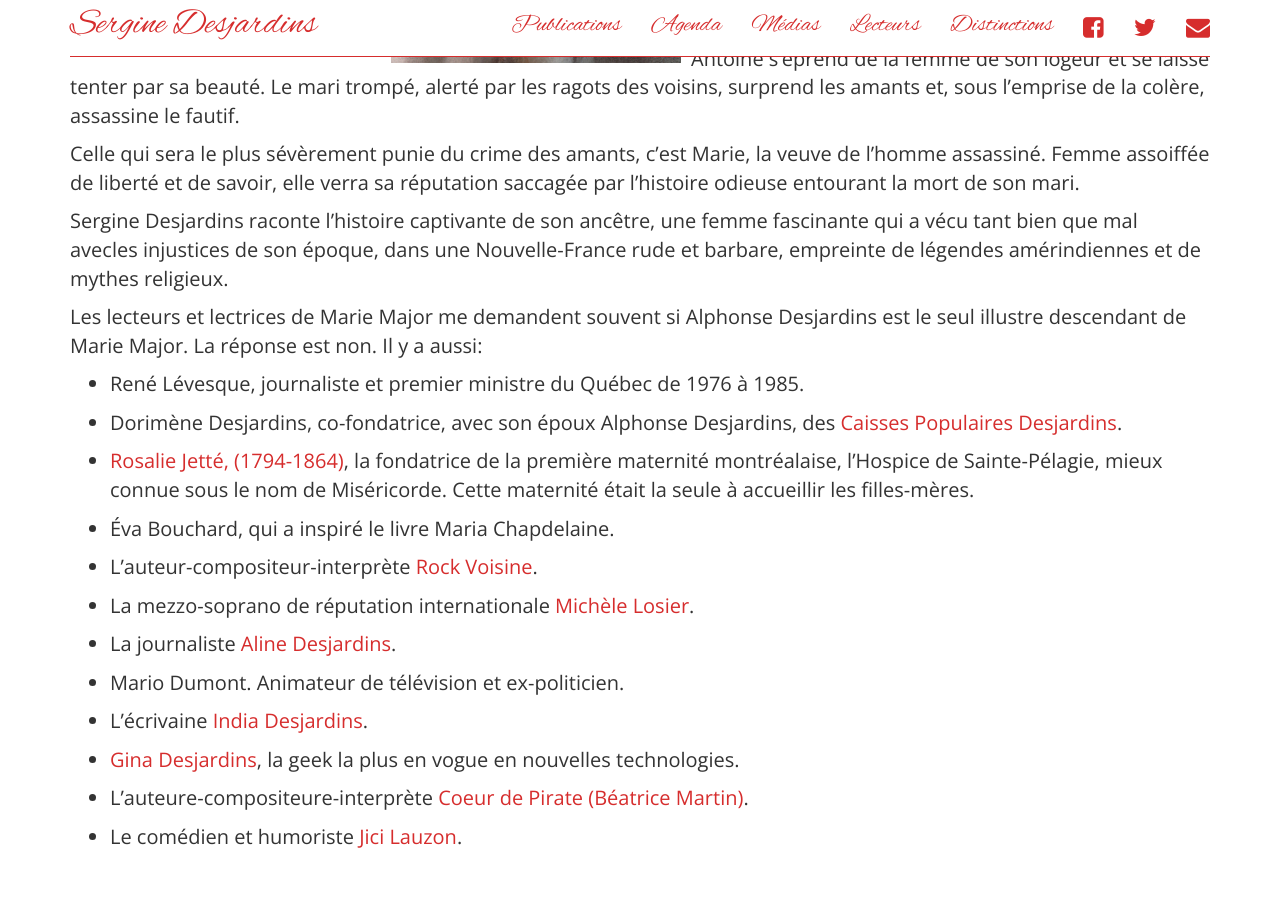
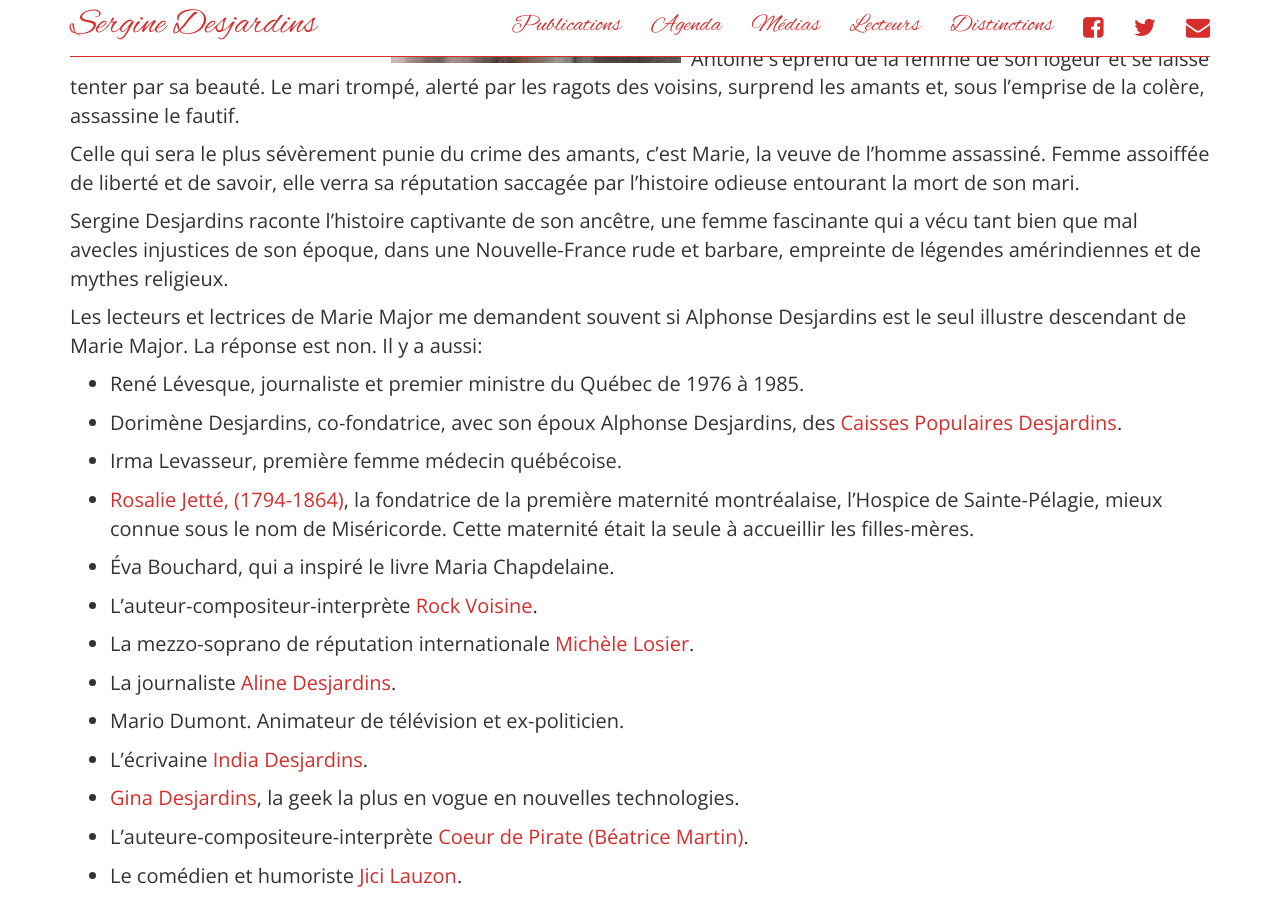
Before and after one commit to serginedesjardins/serginedesjardins.github.io, a Jekyll site: the page built from pub.md, in a window 1280 px wide and 900 px high, scrolled down 3566 px. Built offline with Jekyll 4.4.1, drawn with Linux system fonts in a browser that asks for light colours; nearby versions of some CDN libraries; before the commit the page ends 4428 px from its top, so only the background shows below that.

Commit message:
J'ai ajouté Irma Levasseur
Dans les descendants de Marie Major

```diff
--- a/pub.md
+++ b/pub.md
@@ -135,6 +135,8 @@
 - Dorimène Desjardins, co-fondatrice, avec son époux Alphonse Desjardins, des
   <a href="http://www.desjardins.com">Caisses Populaires Desjardins</a>.
 
+- Irma Levasseur, première femme médecin québécoise.
+
 - <a href="http://www.centrerosaliecadronjette.org/">Rosalie Jetté, (1794-1864)</a>, la fondatrice de la première maternité montréalaise, l'Hospice de Sainte-Pélagie, mieux connue sous le nom de Miséricorde. Cette maternité était la seule à accueillir les filles-mères.
 
 - Éva Bouchard, qui a inspiré le livre Maria Chapdelaine.
```
